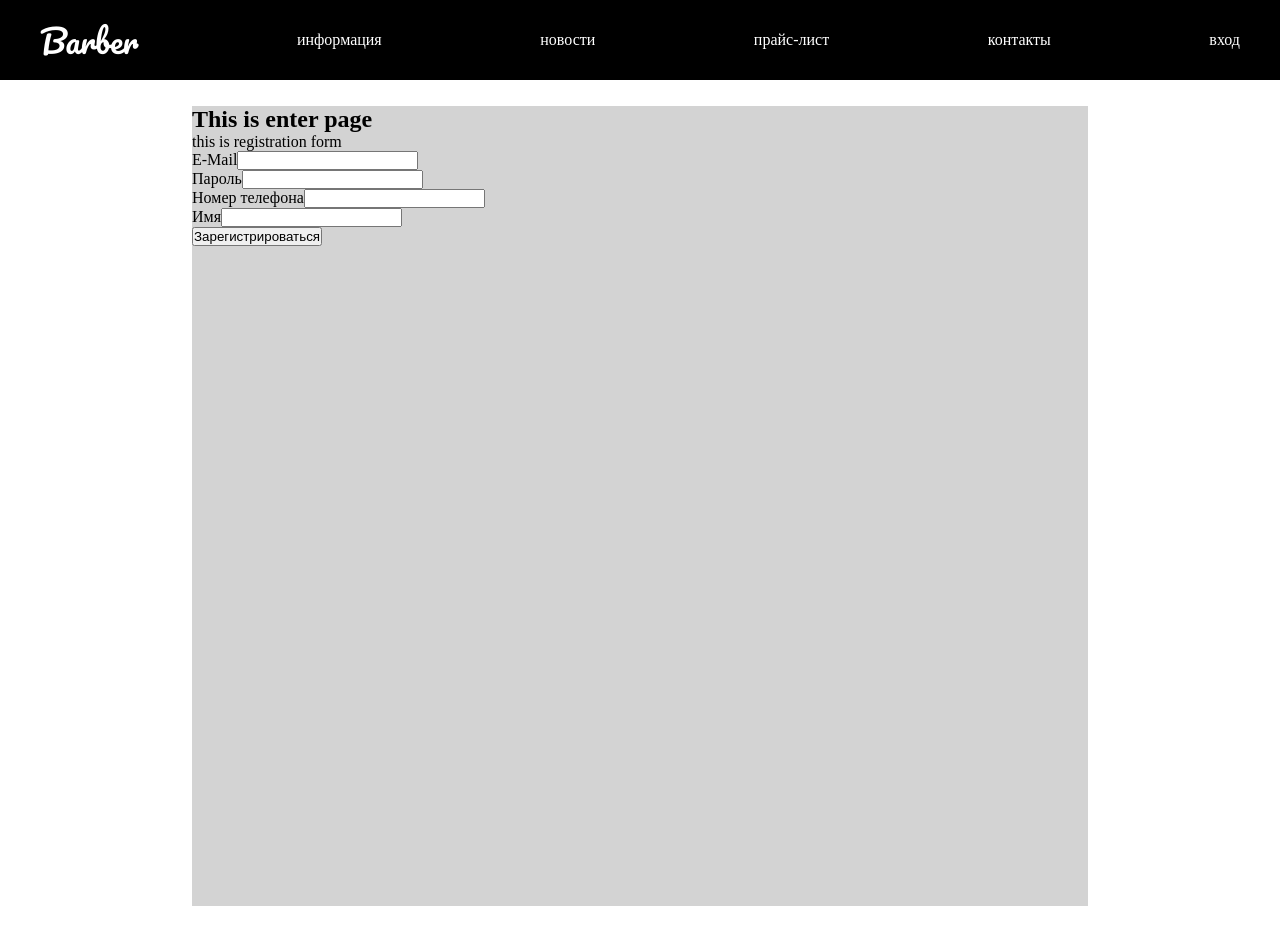
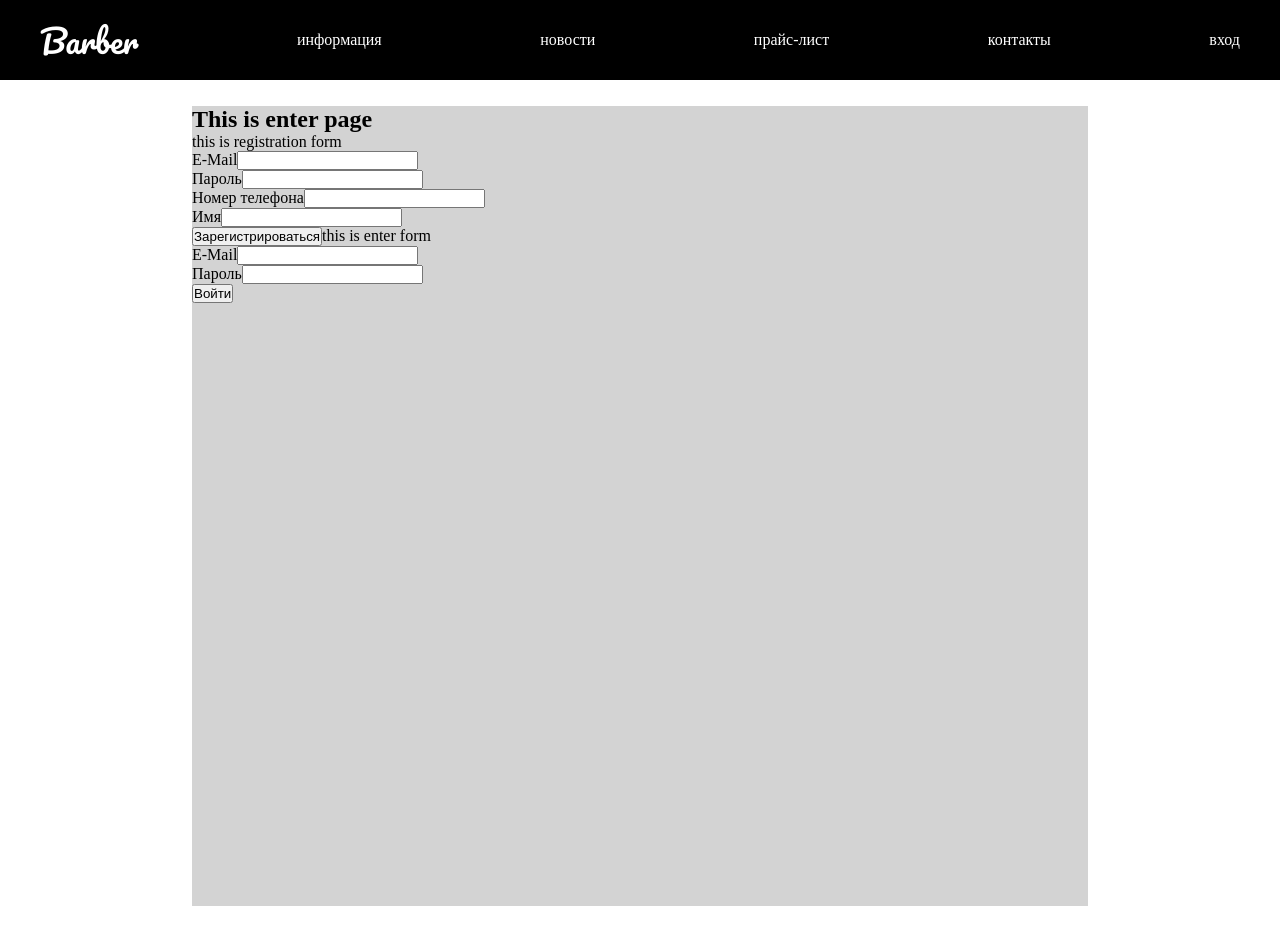
Before and after one commit to Makarov-Ivan/final_project-1, a React (Create React App) app: page /enter in a window 1280 px wide. Built offline with nearby package versions, Linux system fonts and the light colour scheme.

Commit message:
enter form

```diff
--- /dev/null
+++ b/src/components/enterComponent/ent.js
@@ -0,0 +1,4 @@
+export const EnterForm = [
+  { label: "E-Mail", type: "email", name: "email" },
+  { label: "Пароль", type: "password", name: "password" },
+];
--- /dev/null
+++ b/src/components/enterComponent/enterComponent.jsx
@@ -0,0 +1,21 @@
+import React from "react";
+import { Input } from "../InputComponent/inputComponent";
+
+import { EnterForm } from "./ent";
+export const Enter = () => {
+  return (
+    <React.Fragment>
+      this is enter form
+      <form
+        action=''
+        onSubmit={(e) => {
+          e.preventDefault();
+        }}>
+        {EnterForm.map((item, i) => {
+          return <Input key={i} {...item} />;
+        })}
+        <input type='submit' value='Войти' />
+      </form>
+    </React.Fragment>
+  );
+};
--- a/src/pages/EnterPage/EnterPage.jsx
+++ b/src/pages/EnterPage/EnterPage.jsx
@@ -1,11 +1,14 @@
 import React from "react";
 
 import { Registration } from "../../components/registrationComponent/registrationComponent";
+import { Enter } from "../../components/enterComponent/enterComponent";
+
 export const EnterPage = () => {
   return (
     <div className='enterPage'>
       <h2>This is enter page</h2>
       <Registration />
+      <Enter />
     </div>
   );
 };
```
